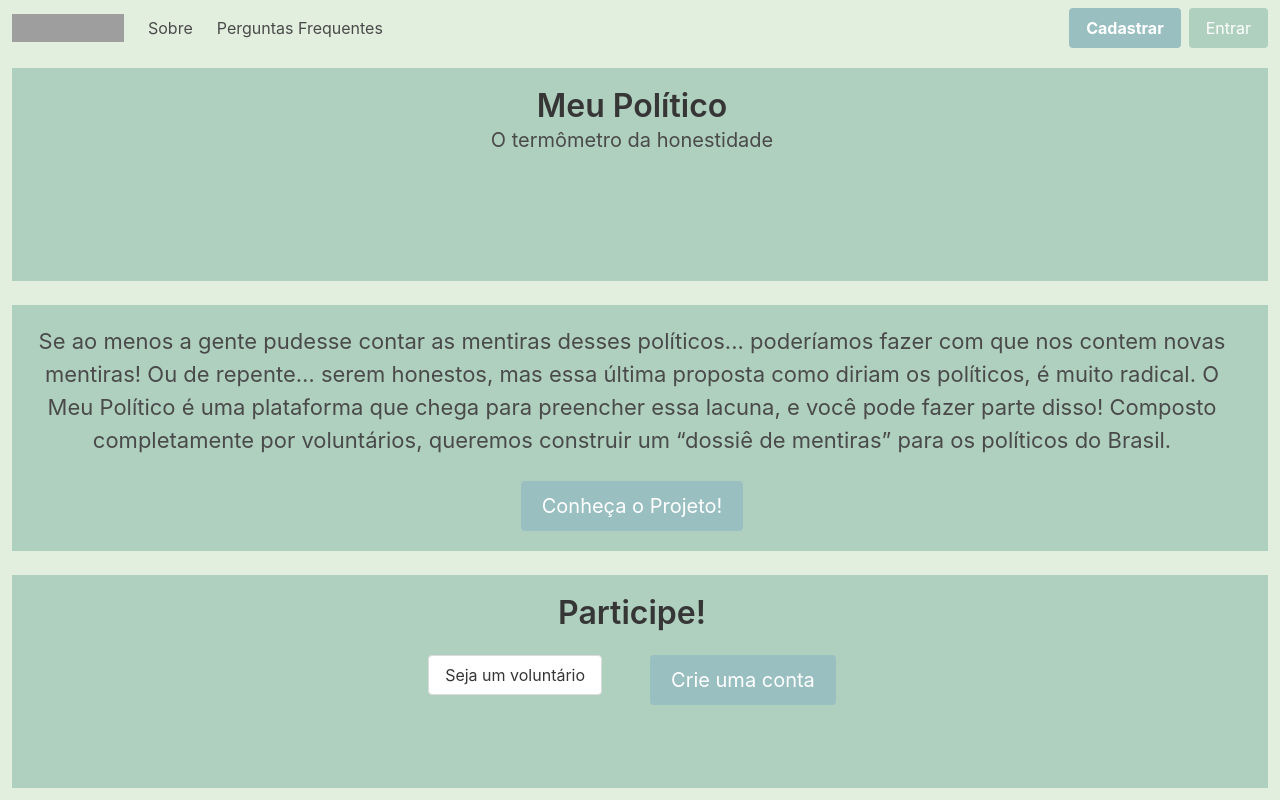
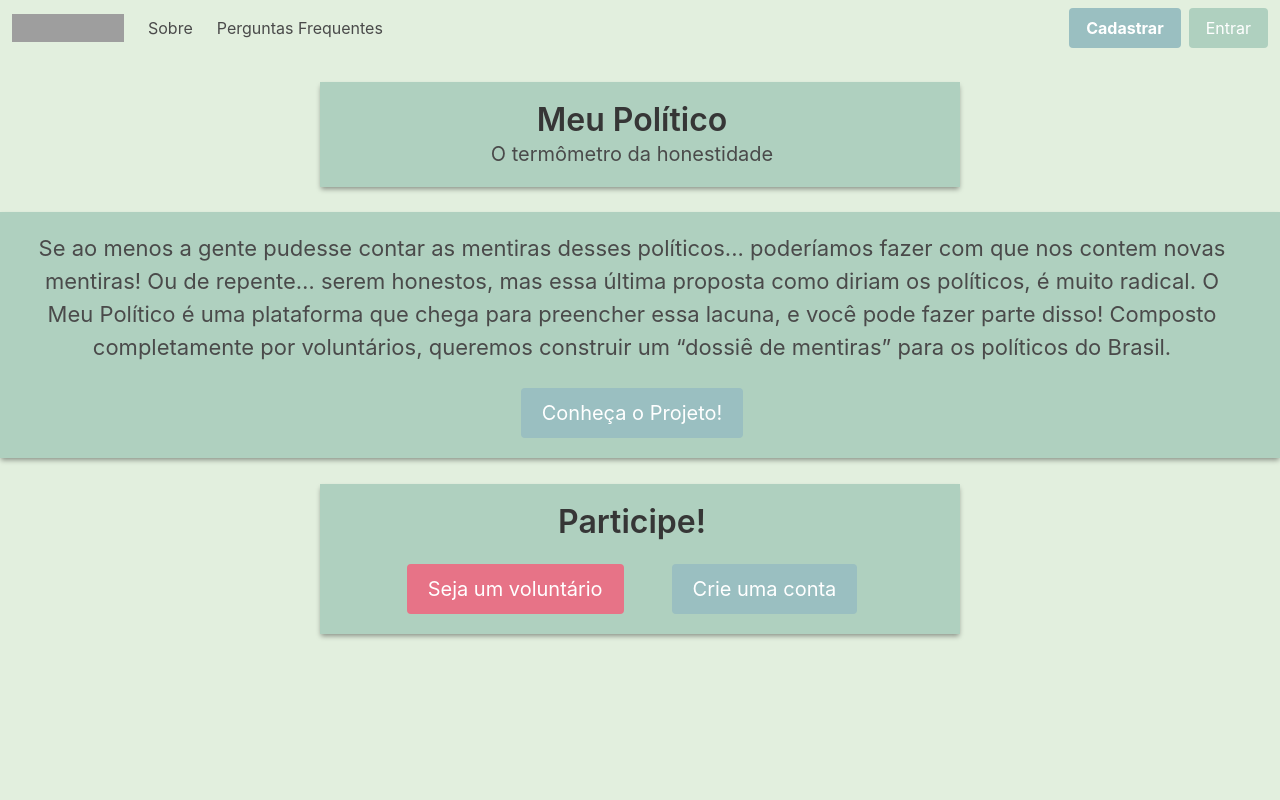
Before and after one commit to unimatrix2/meu-politico-front, a React (Create React App) app: page / in a window 1280 px wide. Built offline with nearby package versions, Linux system fonts and the light colour scheme; grey boxes are pictures that could not be loaded.

Commit message:
fixed class names & color palette

```diff
--- a/src/components/Home/Home.css
+++ b/src/components/Home/Home.css
@@ -6,7 +6,7 @@
     flex-direction: column;
 }
 
-.tile-margin {
+.home-tile {
     margin-top: 2%;
     width: 50%;
     height: fit-content;
@@ -38,3 +38,10 @@
     color: rgb(255, 255, 255) !important;
     font-size: 20px !important;
 }
+
+.button-ultra-red {
+    background-color: var(--ultraRed) !important;
+    border-color: transparent !important;
+    color: rgb(255, 255, 255) !important;
+    font-size: 20px !important;
+}
--- a/src/index.css
+++ b/src/index.css
@@ -1,5 +1,5 @@
 :root {
-  --lavenderGray: #C0BCC7;
+  --ultraRed: #E77387;
   --periwinkleCrayola: #CDDCF3;
   --cambridgeBlue: #AFD0BF;
   --honeydew: #E2EFDE;
```
